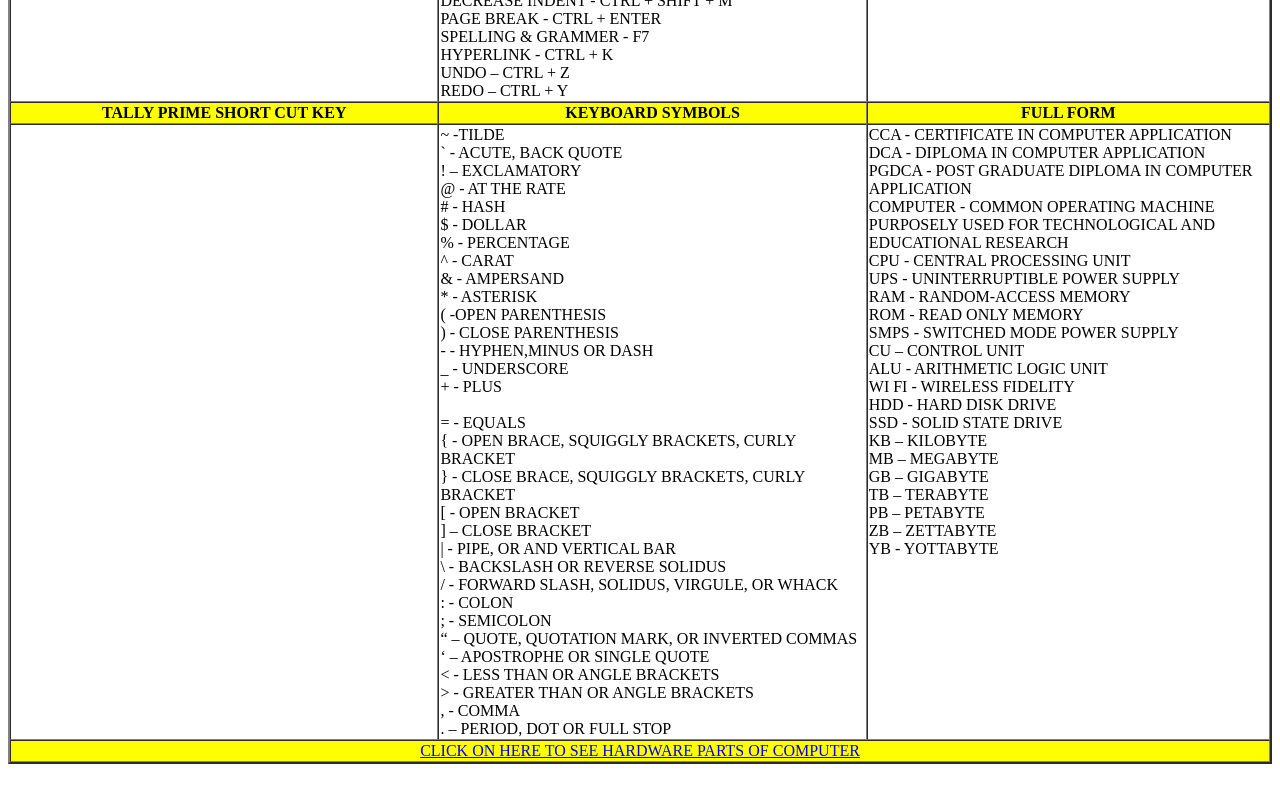
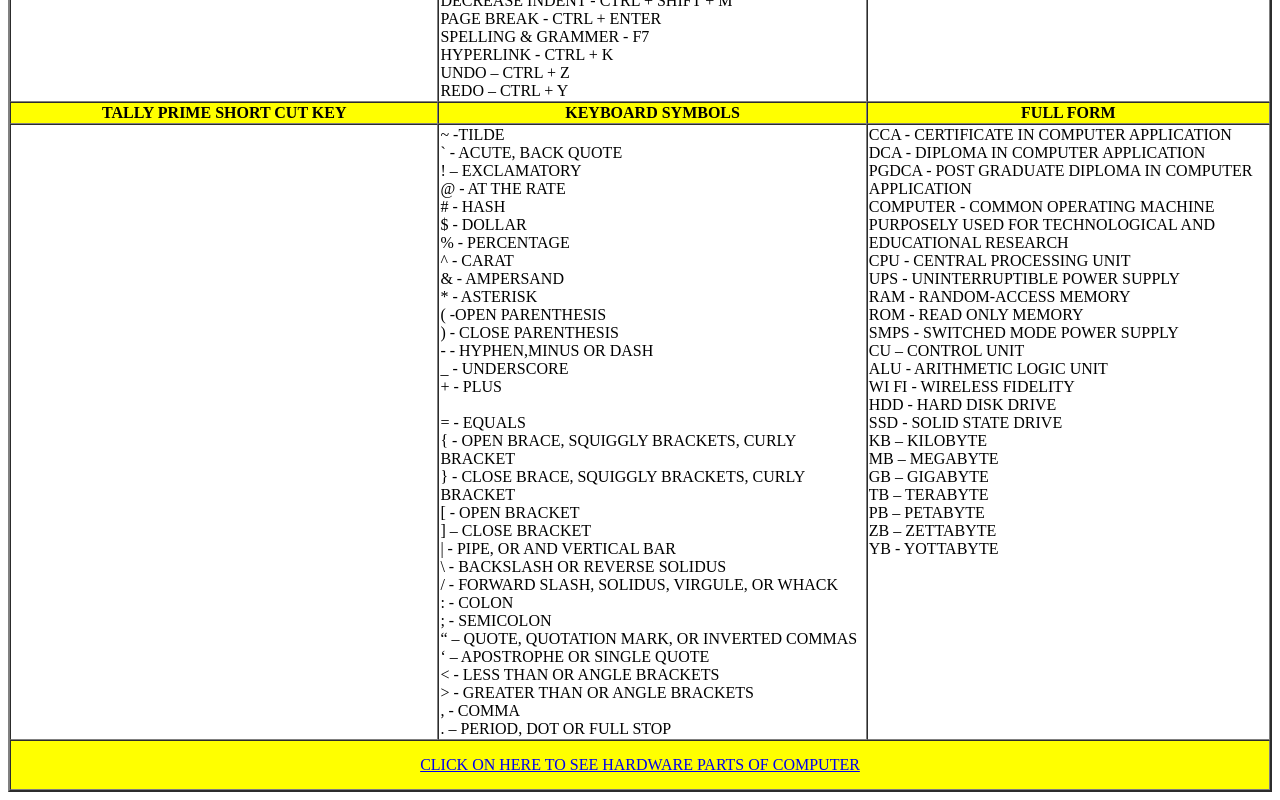
Before and after one commit to allwebs/computerpracticedata, a plain HTML site: page index.html in a window 1280 px wide. Shown: the part 1134-1934 px from the top of the page. Before the commit the page ends 1906 px from the top, so only its background shows below. Drawn offline with Linux system fonts and the light colour scheme.

Commit message:
Update index.html

```diff
--- a/index.html
+++ b/index.html
@@ -170,7 +170,7 @@ YB - YOTTABYTE <br>
 </td>
   </tr>
 <tr>
-<td colspan="3" align="center" bgcolor="yellow" height="20"><a href="https://allwebs.github.io/hardwareimages/">CLICK ON HERE TO SEE HARDWARE PARTS OF COMPUTER</a></td>
+<td colspan="3" align="center" bgcolor="yellow" height="50"><a href="https://allwebs.github.io/hardwareimages/">CLICK ON HERE TO SEE HARDWARE PARTS OF COMPUTER</a></td>
 </tr>
   </table>
 
```
